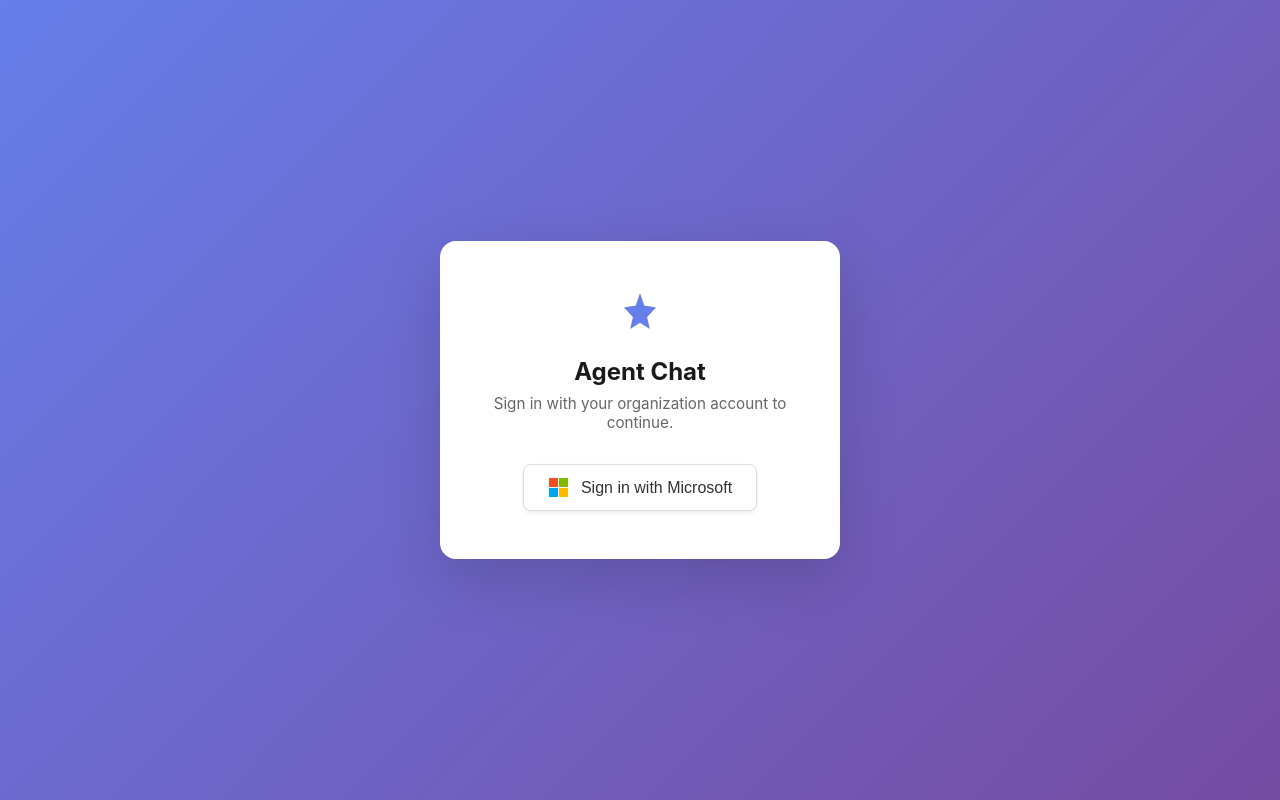
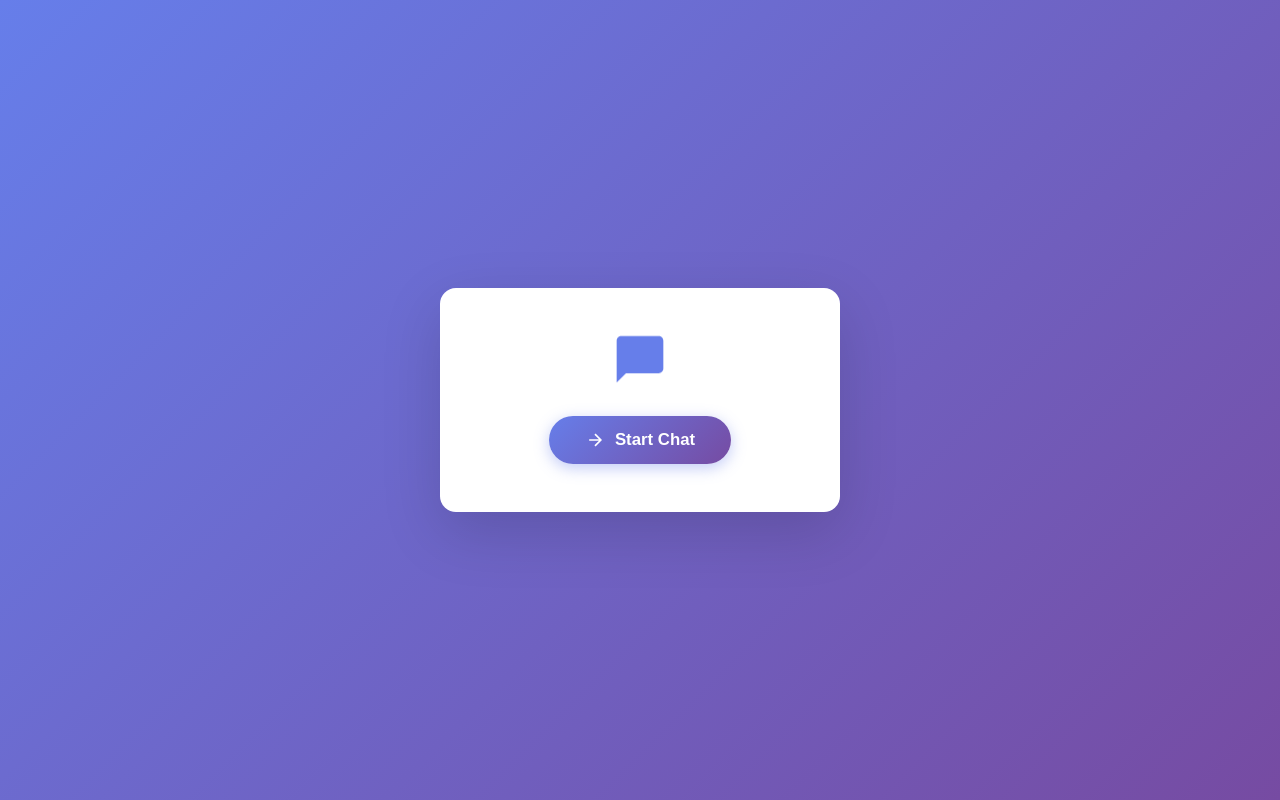
Before and after one commit to athul-bot89/foundrytestv2, a React (Vite) app in the folder chat-app/: page / in a window 1280 px wide. Built offline with nearby package versions, Linux system fonts and the light colour scheme.

Commit message:
start chat ui change

```diff
--- a/chat-app/src/App.css
+++ b/chat-app/src/App.css
@@ -45,17 +45,24 @@ body {
 
 .auth-icon {
   color: #667eea;
-  margin-bottom: 16px;
+  margin-bottom: 20px;
+  animation: float 3s ease-in-out infinite;
+}
+
+@keyframes float {
+  0%, 100% { transform: translateY(0); }
+  50% { transform: translateY(-6px); }
 }
 
 .auth-card h2 {
-  font-size: 1.5rem;
+  font-size: 1.6rem;
   color: #1a1a1a;
   margin-bottom: 8px;
+  font-weight: 700;
 }
 
 .auth-card p {
-  color: #666;
+  color: #888;
   margin-bottom: 32px;
   font-size: 0.95rem;
 }
@@ -79,6 +86,32 @@ body {
 .ms-login-btn:hover {
   border-color: #0078d4;
   box-shadow: 0 4px 12px rgba(0, 120, 212, 0.15);
+}
+
+.start-chat-btn {
+  display: inline-flex;
+  align-items: center;
+  gap: 10px;
+  padding: 14px 36px;
+  background: linear-gradient(135deg, #667eea 0%, #764ba2 100%);
+  border: none;
+  border-radius: 50px;
+  font-size: 1.05rem;
+  font-weight: 600;
+  color: #fff;
+  cursor: pointer;
+  transition: all 0.3s ease;
+  box-shadow: 0 4px 15px rgba(102, 126, 234, 0.4);
+}
+
+.start-chat-btn:hover {
+  transform: translateY(-2px);
+  box-shadow: 0 6px 20px rgba(102, 126, 234, 0.6);
+}
+
+.start-chat-btn:active {
+  transform: translateY(0);
+  box-shadow: 0 2px 10px rgba(102, 126, 234, 0.4);
 }
 
 /* Header right buttons */
--- a/chat-app/src/App.jsx
+++ b/chat-app/src/App.jsx
@@ -51,23 +51,17 @@ function App() {
       <div className="auth-container">
         <div className="auth-card">
           <div className="auth-icon">
-            <svg width="48" height="48" viewBox="0 0 24 24" fill="none">
-              <path
-                d="M12 2L14.09 8.26L20 9.27L15.55 13.97L16.91 20L12 16.9L7.09 20L8.45 13.97L4 9.27L9.91 8.26L12 2Z"
-                fill="currentColor"
-              />
+            <svg width="56" height="56" viewBox="0 0 24 24" fill="none">
+              <path d="M20 2H4c-1.1 0-2 .9-2 2v18l4-4h14c1.1 0 2-.9 2-2V4c0-1.1-.9-2-2-2z" fill="currentColor"/>
             </svg>
           </div>
-          <h2>Agent Chat</h2>
-          <p>Sign in with your organization account to continue.</p>
-          <button className="ms-login-btn" onClick={connect}>
-            <svg xmlns="http://www.w3.org/2000/svg" width="21" height="21" viewBox="0 0 21 21">
-              <rect x="1" y="1" width="9" height="9" fill="#f25022" />
-              <rect x="11" y="1" width="9" height="9" fill="#7fba00" />
-              <rect x="1" y="11" width="9" height="9" fill="#00a4ef" />
-              <rect x="11" y="11" width="9" height="9" fill="#ffb900" />
+          <h2></h2>
+
+          <button className="start-chat-btn" onClick={connect}>
+            <svg width="20" height="20" viewBox="0 0 24 24" fill="none" stroke="currentColor" strokeWidth="2">
+              <path d="M5 12h14M12 5l7 7-7 7"/>
             </svg>
-            Sign in with Microsoft
+            Start Chat
           </button>
         </div>
       </div>
```
